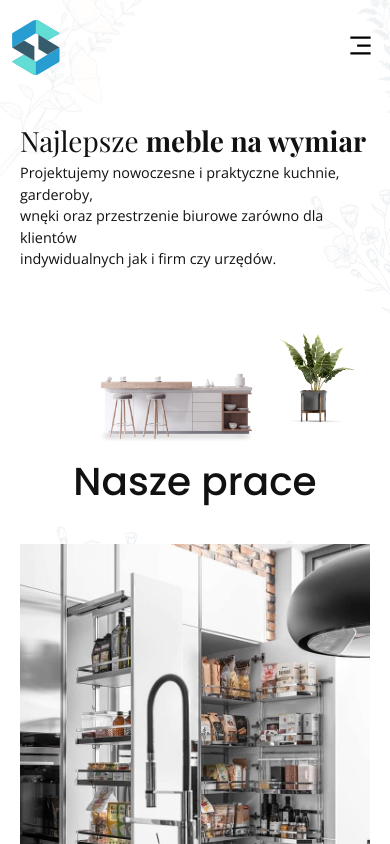
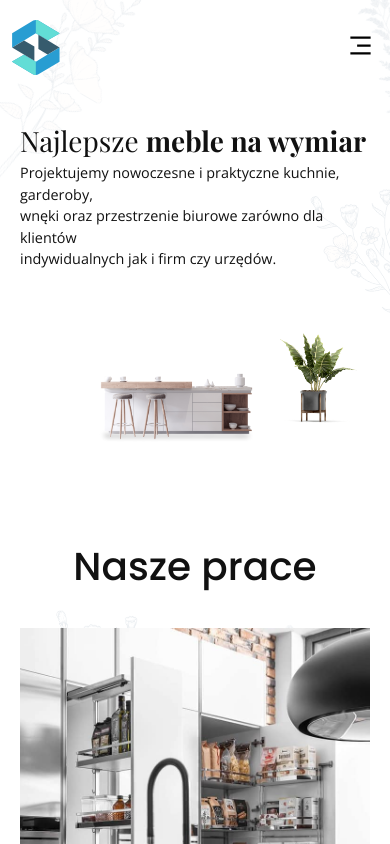
Before and after one commit to dencs08/aviorprojekt.pl, a React (Create React App) app: page / in a window 390 px wide. Shown: the top 844 px of the page. Built offline with nearby package versions, Linux system fonts and the light colour scheme.

Commit message:
update: Header.jsx minimal height adjustments

```diff
--- a/src/containers/header/Header.jsx
+++ b/src/containers/header/Header.jsx
@@ -27,7 +27,7 @@ const Header = () => {
         y: "-0%",
         opacity: "1",
         duration: 1,
-        delay: 0.25,
+        delay: 2,
         ease: "expo",
       }
     );
@@ -48,7 +48,7 @@ const Header = () => {
     <section
       data-scroll-section
       id="Header"
-      className="section-mb-xl section-mt-xl min-h-[30vh] md:lg-min-h-[35vh] lg:min-h-[40vh] xl:min-h-[40vh]"
+      className="section-mb-xl section-mt-xl min-h-[40vh] md:lg-min-h-[35vh] lg:min-h-[40vh] xl:min-h-[40vh]"
     >
       <div className="content-wrapper block md:grid grid-cols-12 gap-5 md:gap-10 lg:gap-12 relative">
         <div
```
